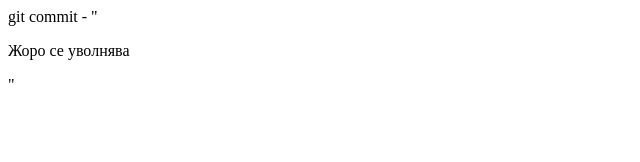
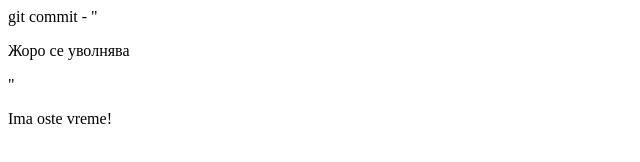
Before and after one commit to goshlio/BMW-fen-klub, a plain HTML site: page index.html in a window 1280 px wide. Shown: the whole page, without its empty margins (0-640 px from the left). Drawn offline with Linux system fonts and the light colour scheme.

Commit message:
second commit on index.html

```diff
--- a/index.html
+++ b/index.html
@@ -3,3 +3,4 @@
 "<p>
   Жоро се уволнява
 </p>"
+<p> Ima oste vreme!</p>
```
